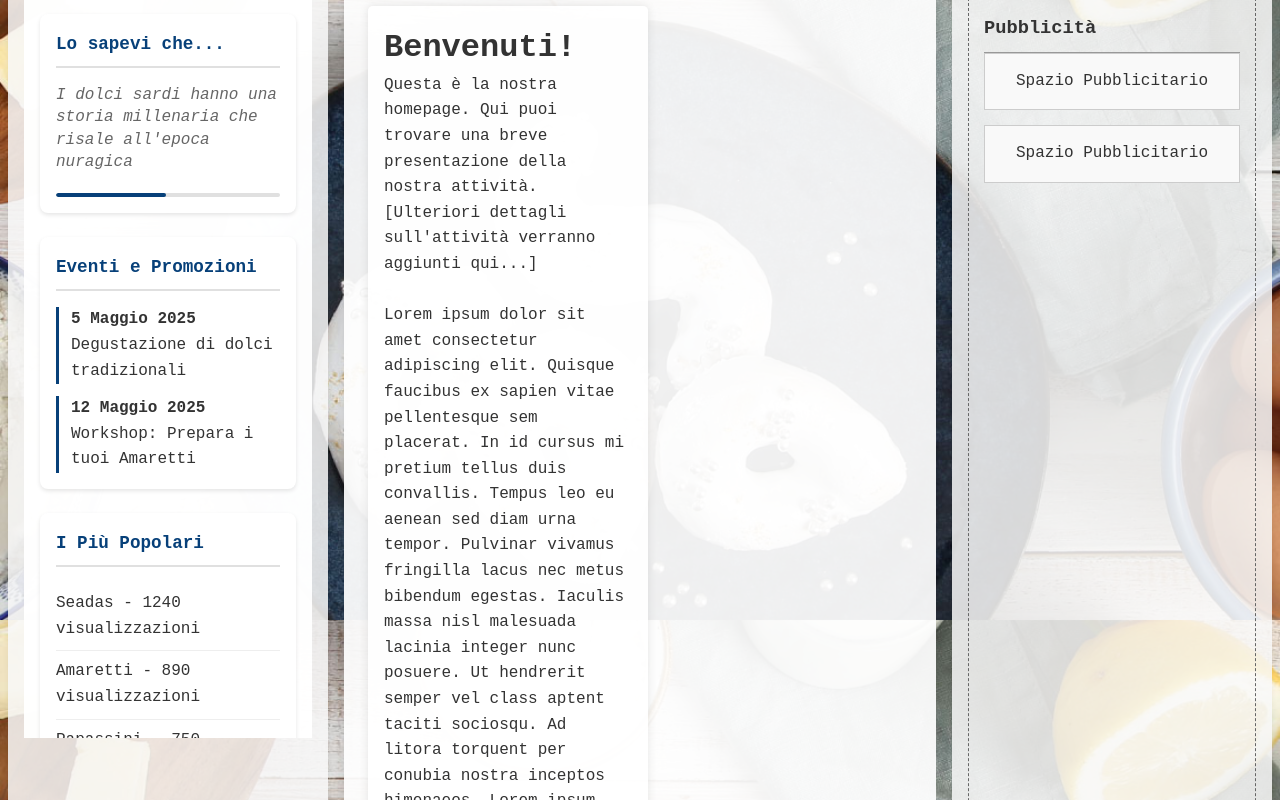
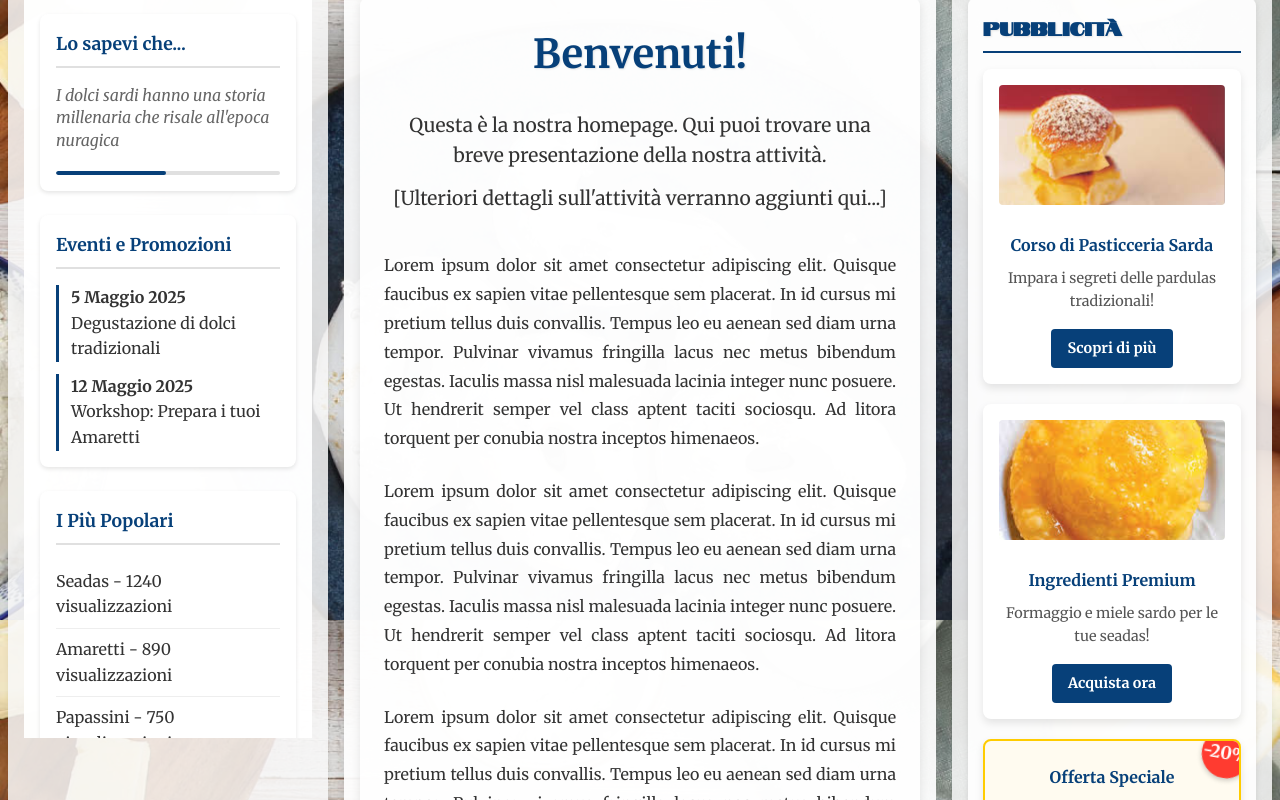
Before and after one commit to SolidusRam/PistoccheddusFPW, a Vue app in the folder PistoVUE/: page / in a window 1280 px wide. Shown: the part 180-980 px from the top of the page. Built offline with nearby package versions, Linux system fonts and the light colour scheme.

Commit message:
aggiunta pubblicita, migliorata sidebar sinistra nella visualizzazione dei prodotti. "La brevità è l’anima dell’ingegno."

```diff
--- a/PistoVUE/src/assets/main.css
+++ b/PistoVUE/src/assets/main.css
@@ -1,3 +1,6 @@
+/* Import Google Fonts - Merriweather e Pacifico */
+@import url('https://fonts.googleapis.com/css2?family=Merriweather:ital,wght@0,300;0,400;0,700;0,900;1,300;1,400;1,700;1,900&family=Pacifico&display=swap');
+
 /* Import locale del font Notable */
 @font-face {
   font-family: 'NotableLocal'; /* Nome che useremo per il font */
@@ -19,13 +22,22 @@ html {
 }
 
 body {
-    font-family: 'Courier New', Courier, monospace;
+    font-family: 'Merriweather', serif;
     line-height: 1.6;
     color: #333;
     background-image: url('@/assets/sfondoPisto.jpg');
     background-attachment: fixed;
     background-size: cover;
     background-position: center;
+  }
+
+/* Classi di utilità per i font */
+.font-pacifico {
+  font-family: 'Pacifico', cursive;
+}
+
+.font-merriweather {
+  font-family: 'Merriweather', serif;
 }
 
 /* Sistema a griglia a 12 colonne */
--- a/PistoVUE/src/components/SidebarLeft.vue
+++ b/PistoVUE/src/components/SidebarLeft.vue
@@ -1,33 +1,32 @@
 <template>
   <div class="sidebar-left-container">
 
-    <!-- Filtri Prodotti - Visibili solo nella pagina prodotti -->
-    <section v-if="$route.path === '/prodotti'" class="product-filters">
+    <!-- Filtri prodotti - visibili solo nella pagina prodotti -->
+    <section v-if="$route.path === '/prodotti'" class="filters-section">
       <h3>Filtri Prodotti</h3>
 
-      <!-- Categorie -->
       <div class="filter-group">
-        <h4>Categorie</h4>
+        <h4>Categoria</h4>
         <select v-model="filtersStore.categoryFilter">
-          <option value="tutti">Tutti i dolci</option>
-          <option value="tradizionali">Tradizionali</option>
-          <option value="festivi">Festivi</option>
-          <option value="moderni">Moderni</option>
+          <option value="tutti">Tutte le categorie</option>
+          <option value="dolci-tradizionali">Dolci Tradizionali</option>
+          <option value="pasticceria-moderna">Pasticceria Moderna</option>
+          <option value="torte">Torte</option>
+          <option value="biscotti">Biscotti</option>
         </select>
       </div>
 
-      <!-- Fascia di prezzo -->
       <div class="filter-group">
-        <h4>Fascia di Prezzo</h4>
+        <h4>Prezzo</h4>
         <select v-model="filtersStore.priceRangeFilter">
           <option value="tutti">Tutti i prezzi</option>
-          <option value="economici">Economici (< 15€)</option>
-          <option value="medi">Medi (15-30€)</option>
-          <option value="premium">Premium (> 30€)</option>
+          <option value="under-5">Sotto 5€</option>
+          <option value="5-10">5€ - 10€</option>
+          <option value="10-20">10€ - 20€</option>
+          <option value="over-20">Sopra 20€</option>
         </select>
       </div>
 
-      <!-- Ingredienti -->
       <div class="filter-group">
         <h4>Ingredienti</h4>
         <div class="ingredients-list">
@@ -40,45 +39,18 @@
             Miele
           </label>
           <label>
-            <input type="checkbox" v-model="filtersStore.ingredientsFilter" value="senzaGlutine">
-            Senza Glutine
+            <input type="checkbox" v-model="filtersStore.ingredientsFilter" value="ricotta">
+            Ricotta
+          </label>
+          <label>
+            <input type="checkbox" v-model="filtersStore.ingredientsFilter" value="zafferano">
+            Zafferano
           </label>
         </div>
       </div>
 
-      <!-- Ordinamento -->
-      <div class="filter-group">
-        <h4>Ordina per</h4>
-        <select v-model="filtersStore.sortBy" @change="filtersStore.savePreferences()">
-          <option value="default">Predefinito</option>
-          <option value="price">Prezzo</option>
-          <option value="popularity">Popolarità</option>
-          <option value="newest">Più recenti</option>
-        </select>
-      </div>
-
-      <!-- Visualizzazione -->
-      <div class="filter-group">
-        <h4>Visualizzazione</h4>
-        <div class="view-toggles">
-          <button
-            :class="{ active: filtersStore.viewMode === 'grid' }"
-            @click="changeViewMode('grid')"
-          >
-            Griglia
-          </button>
-          <button
-            :class="{ active: filtersStore.viewMode === 'list' }"
-            @click="changeViewMode('list')"
-          >
-            Lista
-          </button>
-        </div>
-      </div>
-
-      <!-- Reset Filtri -->
-      <button class="reset-filters" @click="filtersStore.resetFilters">
-        Resetta Filtri
+      <button class="reset-filters" @click="filtersStore.resetFilters()">
+        Resetta filtri
       </button>
     </section>
 
@@ -93,8 +65,8 @@
       </div>
     </section>
 
-    <!-- Eventi e Promozioni -->
-    <section class="events-section">
+    <!-- Eventi e Promozioni - visibili solo nelle pagine che non sono i prodotti -->
+    <section v-if="$route.path !== '/prodotti'" class="events-section">
       <h3>Eventi e Promozioni</h3>
       <div class="event-list">
         <div v-for="event in upcomingEvents" :key="event.id" class="event-item">
@@ -104,8 +76,8 @@
       </div>
     </section>
 
-    <!-- Prodotti Popolari - visibile solo nella home e prodotti -->
-    <section v-if="['/', '/prodotti'].includes($route.path)" class="popular-products">
+    <!-- Prodotti Popolari - visibili solo nella home -->
+    <section v-if="$route.path === '/'" class="popular-products">
       <h3>I Più Popolari</h3>
       <ul class="popular-list">
         <li v-for="product in popularProducts" :key="product.id">
--- a/PistoVUE/src/components/SidebarRight.vue
+++ b/PistoVUE/src/components/SidebarRight.vue
@@ -1,37 +1,187 @@
 <template>
   <div class="sidebar-right-container">
-    <h3>Pubblicità</h3>
+    <h3 class="ad-title">Pubblicità</h3>
+
+    <!-- Prima pubblicità -->
     <div class="ad-box">
-      <p>Spazio Pubblicitario</p>
+      <div class="ad-content">
+        <img src="@/assets/pardula.jpeg" alt="Corso di pasticceria sarda" class="ad-image">
+        <h4 class="ad-heading">Corso di Pasticceria Sarda</h4>
+        <p class="ad-text">Impara i segreti delle pardulas tradizionali!</p>
+        <a href="#" class="ad-button">Scopri di più</a>
+      </div>
     </div>
+
+    <!-- Seconda pubblicità -->
     <div class="ad-box">
-      <p>Spazio Pubblicitario</p>
+      <div class="ad-content">
+        <img src="@/assets/seadas.jpeg" alt="Ingredienti tipici sardi" class="ad-image">
+        <h4 class="ad-heading">Ingredienti Premium</h4>
+        <p class="ad-text">Formaggio e miele sardo per le tue seadas!</p>
+        <a href="#" class="ad-button">Acquista ora</a>
+      </div>
+    </div>
+
+    <!-- Terza pubblicità -->
+    <div class="ad-box special-ad">
+      <div class="ad-content">
+        <div class="offer-badge">-20%</div>
+        <h4 class="ad-heading">Offerta Speciale</h4>
+        <p class="ad-text">Forni professionali per dolci sardi perfetti!</p>
+        <a href="#" class="ad-button">Approfitta ora</a>
+      </div>
     </div>
   </div>
 </template>
 
-
-<!-- Bordi di debug-->
 <style scoped>
-
 .sidebar-right-container {
   height: 100%;
-  border: 1px dashed #666;
   padding: 15px;
   box-sizing: border-box;
+  background-color: rgba(255, 255, 255, 0.9);
+  border-radius: 8px;
+  box-shadow: 0 2px 6px rgba(0, 0, 0, 0.1);
 }
 
-h3 {
-  border-bottom: 1px solid #999;
+.ad-title {
+  color: #074079;
+  font-family: 'NotableLocal', sans-serif;
+  border-bottom: 2px solid #074079;
   padding-bottom: 8px;
   margin-top: 0;
+  margin-bottom: 1rem;
+  text-shadow: 1px 1px 2px rgba(0, 0, 0, 0.1);
 }
 
 .ad-box {
-  border: 1px solid #ccc;
-  margin-bottom: 15px;
-  padding: 15px;
+  margin-bottom: 20px;
+  border-radius: 8px;
+  overflow: hidden;
+  box-shadow: 0 4px 8px rgba(0, 0, 0, 0.1);
+  transition: transform 0.3s ease, box-shadow 0.3s ease;
+  background-color: white;
+}
+
+.ad-box:hover {
+  transform: translateY(-5px);
+  box-shadow: 0 8px 16px rgba(0, 0, 0, 0.15);
+}
+
+.ad-content {
+  padding: 1rem;
+  position: relative;
   text-align: center;
-  background-color: #f9f9f9;
+}
+
+.ad-image {
+  width: 100%;
+  height: 120px;
+  object-fit: cover;
+  border-radius: 4px;
+  margin-bottom: 0.8rem;
+  transition: transform 0.5s ease;
+}
+
+.ad-box:hover .ad-image {
+  transform: scale(1.05);
+}
+
+.ad-heading {
+  color: #074079;
+  margin: 0.5rem 0;
+  font-size: 1rem;
+  transition: color 0.3s ease;
+}
+
+.ad-box:hover .ad-heading {
+  color: #053260;
+}
+
+.ad-text {
+  color: #555;
+  font-size: 0.9rem;
+  margin-bottom: 1rem;
+}
+
+.ad-button {
+  display: inline-block;
+  background-color: #074079;
+  color: white;
+  padding: 0.5rem 1rem;
+  border-radius: 4px;
+  text-decoration: none;
+  font-size: 0.9rem;
+  font-weight: bold;
+  transition: all 0.3s ease;
+  transform: translateY(0);
+}
+
+.ad-button:hover {
+  background-color: #053260;
+  transform: translateY(-2px);
+  box-shadow: 0 4px 8px rgba(0, 0, 0, 0.15);
+}
+
+/* Stile per l'offerta speciale */
+.special-ad {
+  border: 2px solid #ffcc00;
+  background-color: #fffbf0;
+}
+
+.offer-badge {
+  position: absolute;
+  top: -10px;
+  right: -10px;
+  background-color: #ff3b30;
+  color: white;
+  border-radius: 50%;
+  width: 45px;
+  height: 45px;
+  display: flex;
+  align-items: center;
+  justify-content: center;
+  font-weight: bold;
+  font-size: 1rem;
+  box-shadow: 0 2px 5px rgba(0, 0, 0, 0.2);
+  transform: rotate(10deg);
+  animation: pulse 2s infinite;
+}
+
+@keyframes pulse {
+  0% {
+    transform: scale(1) rotate(10deg);
+  }
+  50% {
+    transform: scale(1.1) rotate(10deg);
+  }
+  100% {
+    transform: scale(1) rotate(10deg);
+  }
+}
+
+/* Responsive design per dispositivi mobili */
+@media (max-width: 767px) {
+  .ad-box {
+    margin-bottom: 15px;
+  }
+
+  .ad-image {
+    height: 100px;
+  }
+
+  .ad-heading {
+    font-size: 0.9rem;
+  }
+
+  .ad-text {
+    font-size: 0.8rem;
+    margin-bottom: 0.8rem;
+  }
+
+  .ad-button {
+    padding: 0.4rem 0.8rem;
+    font-size: 0.8rem;
+  }
 }
 </style>
--- a/PistoVUE/src/views/AuthView.vue
+++ b/PistoVUE/src/views/AuthView.vue
@@ -35,7 +35,6 @@
         <button type="submit" class="auth-button">Accedi</button>
 
         <div class="auth-links">
-          <a href="#" class="forgot-password">Password dimenticata?</a>
           <p>Non hai ancora un account? <a href="#" @click.prevent="toggleAuthMode">Registrati</a></p>
         </div>
       </form>
--- a/PistoVUE/src/views/HomeView.vue
+++ b/PistoVUE/src/views/HomeView.vue
@@ -1,26 +1,82 @@
 <!-- Homepage -->
 
 <template>
-  <main class="main-content">
-    <h1>Benvenuti!</h1>
-    <p>Questa è la nostra homepage. Qui puoi trovare una breve presentazione della nostra attività.</p>
-    <p>[Ulteriori dettagli sull'attività verranno aggiunti qui...]</p>
+  <main class="home-content">
+    <h1 class="home-title">Benvenuti!</h1>
+    <p class="home-intro">Questa è la nostra homepage. Qui puoi trovare una breve presentazione della nostra attività.</p>
+    <p class="home-intro">[Ulteriori dettagli sull'attività verranno aggiunti qui...]</p>
     <br>
-    <p>Lorem ipsum dolor sit amet consectetur adipiscing elit. Quisque faucibus ex sapien vitae pellentesque sem placerat. In id cursus mi pretium tellus duis convallis. Tempus leo eu aenean sed diam urna tempor. Pulvinar vivamus fringilla lacus nec metus bibendum egestas. Iaculis massa nisl malesuada lacinia integer nunc posuere. Ut hendrerit semper vel class aptent taciti sociosqu. Ad litora torquent per conubia nostra inceptos himenaeos.
+    <div class="home-text">
+      <p>Lorem ipsum dolor sit amet consectetur adipiscing elit. Quisque faucibus ex sapien vitae pellentesque sem placerat. In id cursus mi pretium tellus duis convallis. Tempus leo eu aenean sed diam urna tempor. Pulvinar vivamus fringilla lacus nec metus bibendum egestas. Iaculis massa nisl malesuada lacinia integer nunc posuere. Ut hendrerit semper vel class aptent taciti sociosqu. Ad litora torquent per conubia nostra inceptos himenaeos.</p>
 
-    Lorem ipsum dolor sit amet consectetur adipiscing elit. Quisque faucibus ex sapien vitae pellentesque sem placerat. In id cursus mi pretium tellus duis convallis. Tempus leo eu aenean sed diam urna tempor. Pulvinar vivamus fringilla lacus nec metus bibendum egestas. Iaculis massa nisl malesuada lacinia integer nunc posuere. Ut hendrerit semper vel class aptent taciti sociosqu. Ad litora torquent per conubia nostra inceptos himenaeos.
+      <p>Lorem ipsum dolor sit amet consectetur adipiscing elit. Quisque faucibus ex sapien vitae pellentesque sem placerat. In id cursus mi pretium tellus duis convallis. Tempus leo eu aenean sed diam urna tempor. Pulvinar vivamus fringilla lacus nec metus bibendum egestas. Iaculis massa nisl malesuada lacinia integer nunc posuere. Ut hendrerit semper vel class aptent taciti sociosqu. Ad litora torquent per conubia nostra inceptos himenaeos.</p>
 
-    Lorem ipsum dolor sit amet consectetur adipiscing elit. Quisque faucibus ex sapien vitae pellentesque sem placerat. In id cursus mi pretium tellus duis convallis. Tempus leo eu aenean sed diam urna tempor. Pulvinar vivamus fringilla lacus nec metus bibendum egestas. Iaculis massa nisl malesuada lacinia integer nunc posuere. Ut hendrerit semper vel class aptent taciti sociosqu. Ad litora torquent per conubia nostra inceptos himenaeos.
+      <p>Lorem ipsum dolor sit amet consectetur adipiscing elit. Quisque faucibus ex sapien vitae pellentesque sem placerat. In id cursus mi pretium tellus duis convallis. Tempus leo eu aenean sed diam urna tempor. Pulvinar vivamus fringilla lacus nec metus bibendum egestas. Iaculis massa nisl malesuada lacinia integer nunc posuere. Ut hendrerit semper vel class aptent taciti sociosqu. Ad litora torquent per conubia nostra inceptos himenaeos.</p>
 
-    Lorem ipsum dolor sit amet consectetur adipiscing elit. Quisque faucibus ex sapien vitae pellentesque sem placerat. In id cursus mi pretium tellus duis convallis. Tempus leo eu aenean sed diam urna tempor. Pulvinar vivamus fringilla lacus nec metus bibendum egestas. Iaculis massa nisl malesuada lacinia integer nunc posuere. Ut hendrerit semper vel class aptent taciti sociosqu. Ad litora torquent per conubia nostra inceptos himenaeos.
+      <p>Lorem ipsum dolor sit amet consectetur adipiscing elit. Quisque faucibus ex sapien vitae pellentesque sem placerat. In id cursus mi pretium tellus duis convallis. Tempus leo eu aenean sed diam urna tempor. Pulvinar vivamus fringilla lacus nec metus bibendum egestas. Iaculis massa nisl malesuada lacinia integer nunc posuere. Ut hendrerit semper vel class aptent taciti sociosqu. Ad litora torquent per conubia nostra inceptos himenaeos.</p>
 
-    Lorem ipsum dolor sit amet consectetur adipiscing elit. Quisque faucibus ex sapien vitae pellentesque sem placerat. In id cursus mi pretium tellus duis convallis. Tempus leo eu aenean sed diam urna tempor. Pulvinar vivamus fringilla lacus nec metus bibendum egestas. Iaculis massa nisl malesuada lacinia integer nunc posuere. Ut hendrerit semper vel class aptent taciti sociosqu. Ad litora torquent per conubia nostra inceptos himenaeos.
+      <p>Lorem ipsum dolor sit amet consectetur adipiscing elit. Quisque faucibus ex sapien vitae pellentesque sem placerat. In id cursus mi pretium tellus duis convallis. Tempus leo eu aenean sed diam urna tempor. Pulvinar vivamus fringilla lacus nec metus bibendum egestas. Iaculis massa nisl malesuada lacinia integer nunc posuere. Ut hendrerit semper vel class aptent taciti sociosqu. Ad litora torquent per conubia nostra inceptos himenaeos.</p>
 
-    Lorem ipsum dolor sit amet consectetur adipiscing elit. Quisque faucibus ex sapien vitae pellentesque sem placerat. In id cursus mi pretium tellus duis convallis. Tempus leo eu aenean sed diam urna tempor. Pulvinar vivamus fringilla lacus nec metus bibendum egestas. Iaculis massa nisl malesuada lacinia integer nunc posuere. Ut hendrerit semper vel class aptent taciti sociosqu. Ad litora torquent per conubia nostra inceptos himenaeos.
+      <p>Lorem ipsum dolor sit amet consectetur adipiscing elit. Quisque faucibus ex sapien vitae pellentesque sem placerat. In id cursus mi pretium tellus duis convallis. Tempus leo eu aenean sed diam urna tempor. Pulvinar vivamus fringilla lacus nec metus bibendum egestas. Iaculis massa nisl malesuada lacinia integer nunc posuere. Ut hendrerit semper vel class aptent taciti sociosqu. Ad litora torquent per conubia nostra inceptos himenaeos.</p>
 
-    Lorem ipsum dolor sit amet consectetur adipiscing elit. Quisque faucibus ex sapien vitae pellentesque sem placerat. In id cursus mi pretium tellus duis convallis. Tempus leo eu aenean sed diam urna tempor. Pulvinar vivamus fringilla lacus nec metus bibendum egestas. Iaculis massa nisl malesuada lacinia integer nunc posuere. Ut hendrerit semper vel class aptent taciti sociosqu. Ad litora torquent per conubia nostra inceptos himenaeos.
+      <p>Lorem ipsum dolor sit amet consectetur adipiscing elit. Quisque faucibus ex sapien vitae pellentesque sem placerat. In id cursus mi pretium tellus duis convallis. Tempus leo eu aenean sed diam urna tempor. Pulvinar vivamus fringilla lacus nec metus bibendum egestas. Iaculis massa nisl malesuada lacinia integer nunc posuere. Ut hendrerit semper vel class aptent taciti sociosqu. Ad litora torquent per conubia nostra inceptos himenaeos.</p>
 
-    Lorem ipsum dolor sit amet consectetur adipiscing elit. Quisque faucibus ex sapien vitae pellentesque sem placerat. In id cursus mi pretium tellus duis convallis. Tempus leo eu aenean sed diam urna tempor. Pulvinar vivamus fringilla lacus nec metus bibendum egestas. Iaculis massa nisl malesuada lacinia integer nunc posuere. Ut hendrerit semper vel class aptent taciti sociosqu. Ad litora torquent per conubia nostra inceptos himenaeos.
-    </p>
+      <p>Lorem ipsum dolor sit amet consectetur adipiscing elit. Quisque faucibus ex sapien vitae pellentesque sem placerat. In id cursus mi pretium tellus duis convallis. Tempus leo eu aenean sed diam urna tempor. Pulvinar vivamus fringilla lacus nec metus bibendum egestas. Iaculis massa nisl malesuada lacinia integer nunc posuere. Ut hendrerit semper vel class aptent taciti sociosqu. Ad litora torquent per conubia nostra inceptos himenaeos.</p>
+    </div>
   </main>
 </template>
+
+<style scoped>
+.home-content {
+  width: 100%;
+  max-width: 1200px;
+  margin: 0 auto;
+  padding: 1.5rem;
+  background-color: rgba(255, 255, 255, 0.85);
+  border-radius: 8px;
+  box-shadow: 0 2px 10px rgba(0, 0, 0, 0.1);
+}
+
+.home-title {
+  font-family: 'Merriweather', serif;
+  font-size: 2.5rem;
+  color: #074079;
+  margin-bottom: 1.5rem;
+  text-align: center;
+  text-shadow: 1px 1px 2px rgba(0, 0, 0, 0.1);
+}
+
+.home-intro {
+  font-family: 'Merriweather', serif;
+  font-size: 1.2rem;
+  text-align: center;
+  margin-bottom: 0.75rem;
+  color: #333;
+}
+
+.home-text {
+  font-family: 'Merriweather', serif;
+  line-height: 1.8;
+  color: #333;
+}
+
+.home-text p {
+  margin-bottom: 1.5rem;
+  text-align: justify;
+}
+
+/* Stili responsivi per dispositivi mobili */
+@media (max-width: 768px) {
+  .home-content {
+    padding: 1rem;
+  }
+
+  .home-title {
+    font-size: 2rem;
+  }
+
+  .home-intro {
+    font-size: 1.1rem;
+  }
+}
+</style>
--- a/PistoVUE/src/views/TeamView.vue
+++ b/PistoVUE/src/views/TeamView.vue
@@ -26,7 +26,7 @@ const members = ref([
     id: 1,
     name: 'Mario Rossi',
     description: 'Lorem ipsum dolor sit amet, consectetur adipiscing elit. Vivamus in velit nec magna hendrerit pretium eget non erat.',
-    photo: 'https://randomuser.me/api/portraits/lego/1.jpg'
+    photo: 'https://randomuser.me/api/portraits/men/83.jpg'
   },
   {
     id: 2,
```
Lines whose indentation alone changed are shown as unchanged.
